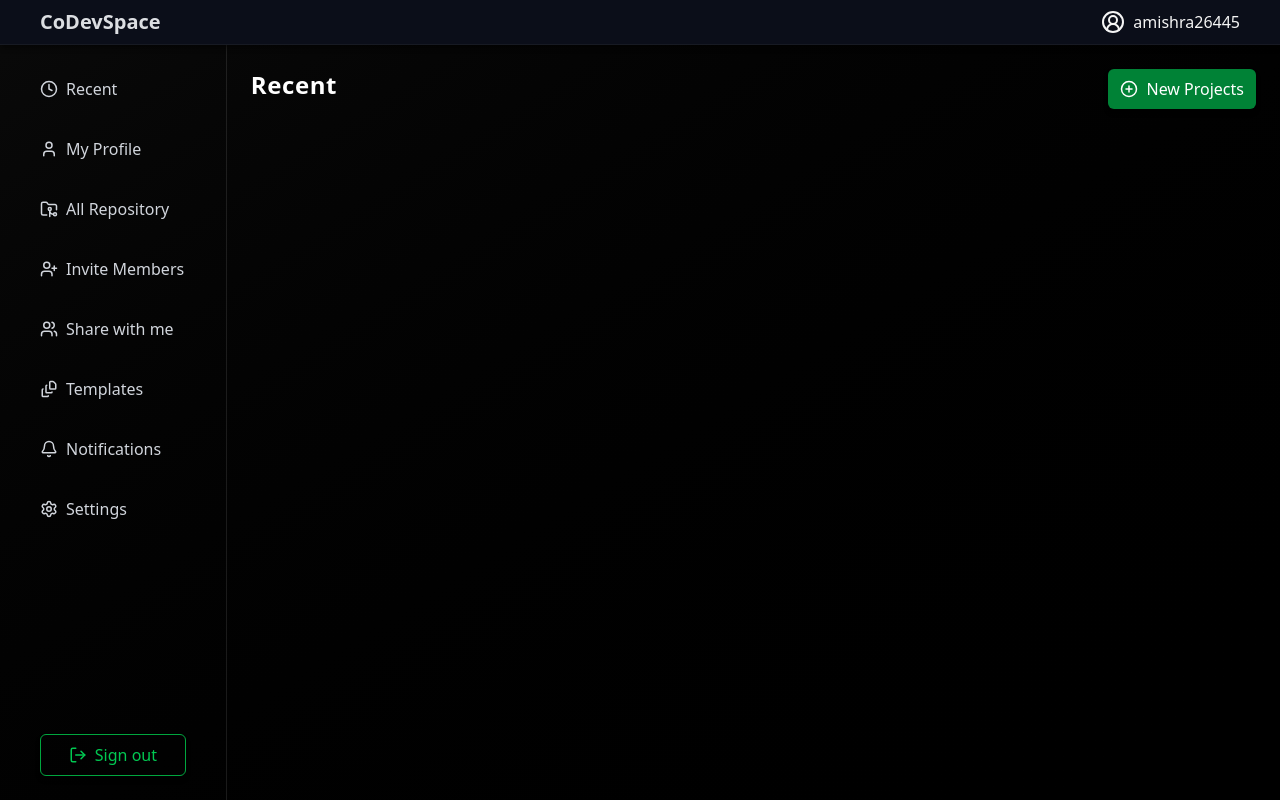
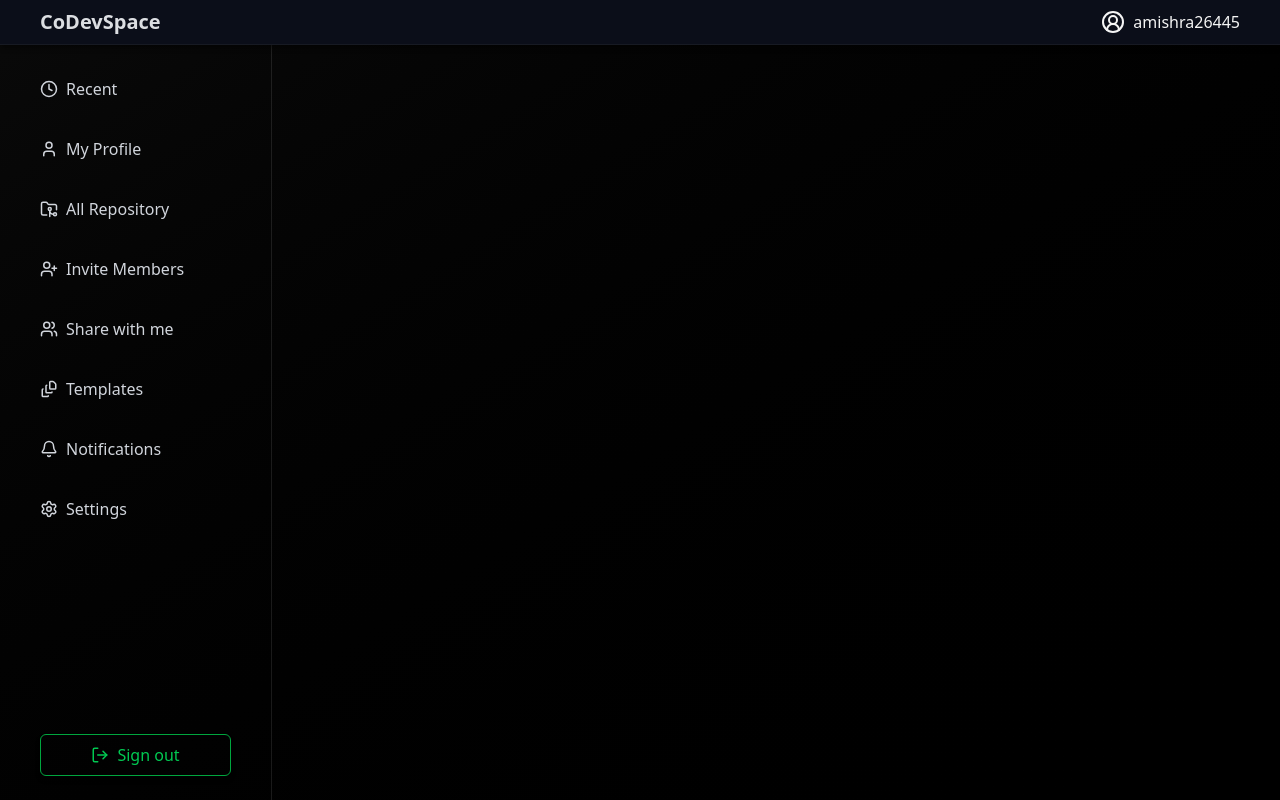
Before and after one commit to dev-ankit-mishra/collab-code-editor, a React (Vite) app in the folder client/: page /dashboard in a window 1280 px wide. Built offline with nearby package versions, Linux system fonts and the light colour scheme; no server answers.

Commit message:
Added outlet context

```diff
--- a/client/src/pages/Dashboard.tsx
+++ b/client/src/pages/Dashboard.tsx
@@ -1,15 +1,12 @@
 import NavBar from "../components/NavBar";
-import Button from "../components/Button";
 import {useState,useEffect} from "react"
-import RecentCard from "../components/RecentCard";
 import Modals from "../components/Modals";
 import type { ProjectDetails } from "../components/Types";
 import axios from "axios"
-import {
 
-  PlusCircle,
-} from "lucide-react";
+
 import Menu from "../components/Menu";
+import { Outlet } from "react-router-dom";
 
 
 export default function Dashboard() {
@@ -57,21 +54,8 @@
       <main className=" flex flex-1 ">
         <Menu/>
 
-        <div className="w-full flex flex-col">
-          <div className=" flex justify-between p-6">
-            <h1 className="text-2xl font-semibold tracking-wide">Recent</h1>
-            <Button
-              onClick={()=>setShowModals(true)}
-             >
-              <PlusCircle size={18}/> New Projects
-            </Button>
-          </div>
-          <div className="flex items-center flex-wrap gap-8 p-6">
+        <Outlet context={{ project, setShowModals }} />
 
-            <RecentCard project={project}/>
-
-          </div>
-        </div>
       </main>
       {
         showModals && (
```
